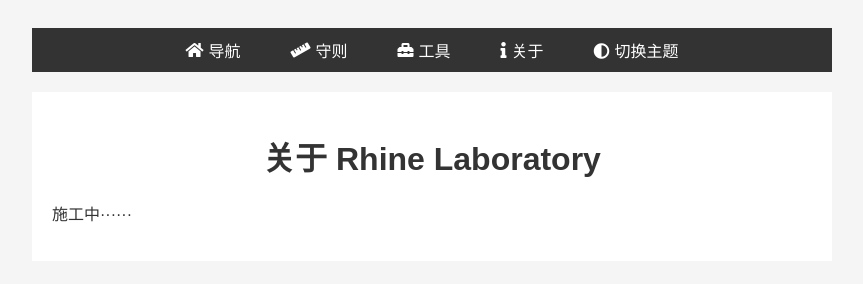
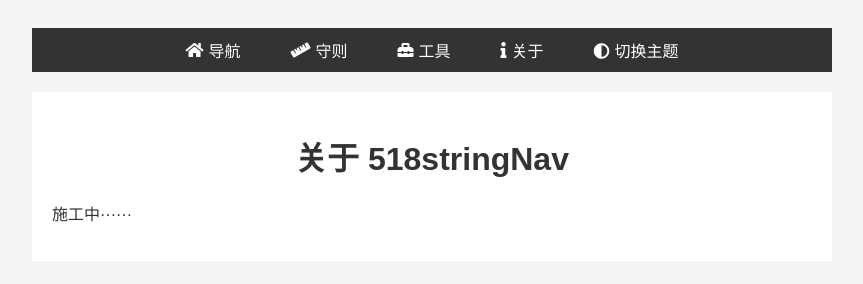
Before and after one commit to go518/518stringnav, a plain HTML site: page pages/about.html in a window 1280 px wide. Shown: the whole page, without its empty margins (208-1071 px from the left). Drawn offline with Linux system fonts and the light colour scheme.

Commit message:
Update about.html

```diff
--- a/pages/about.html
+++ b/pages/about.html
@@ -2,7 +2,7 @@
 <html>
 
 <head>
-    <title>关于 Rhine Lab</title>
+    <title>关于 518stringNav</title>
     <link rel="icon" href="../Logo.png" type="image/png">
     <link rel="stylesheet" href="../static/style.css">
     <link rel="stylesheet" href="https://cdnjs.cloudflare.com/ajax/libs/font-awesome/5.15.4/css/all.min.css">
@@ -18,7 +18,7 @@
             <li><button onclick="toggleColorMode()"><i class="fas fa-adjust"></i>切换主题</button></li>
         </ul>
         <div class="content">
-            <center><h1>关于 Rhine Laboratory</h1></center>
+            <center><h1>关于 518stringNav</h1></center>
             <p>施工中······</p>
         </div>
     </div>
```
